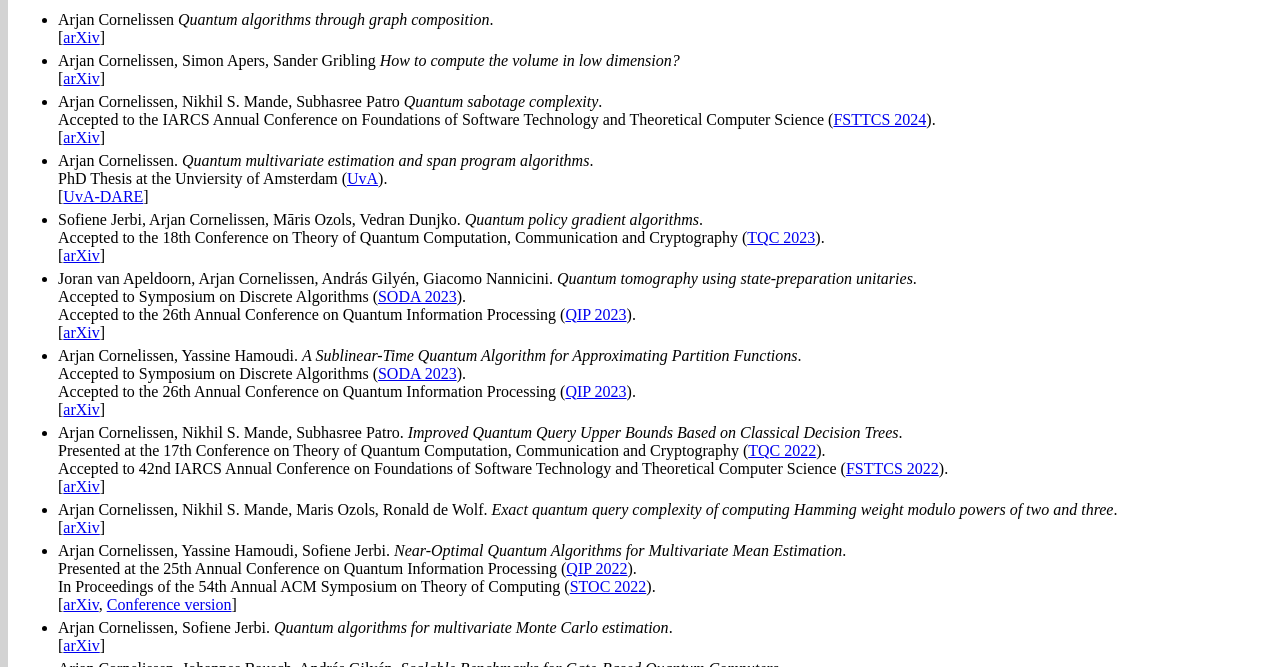
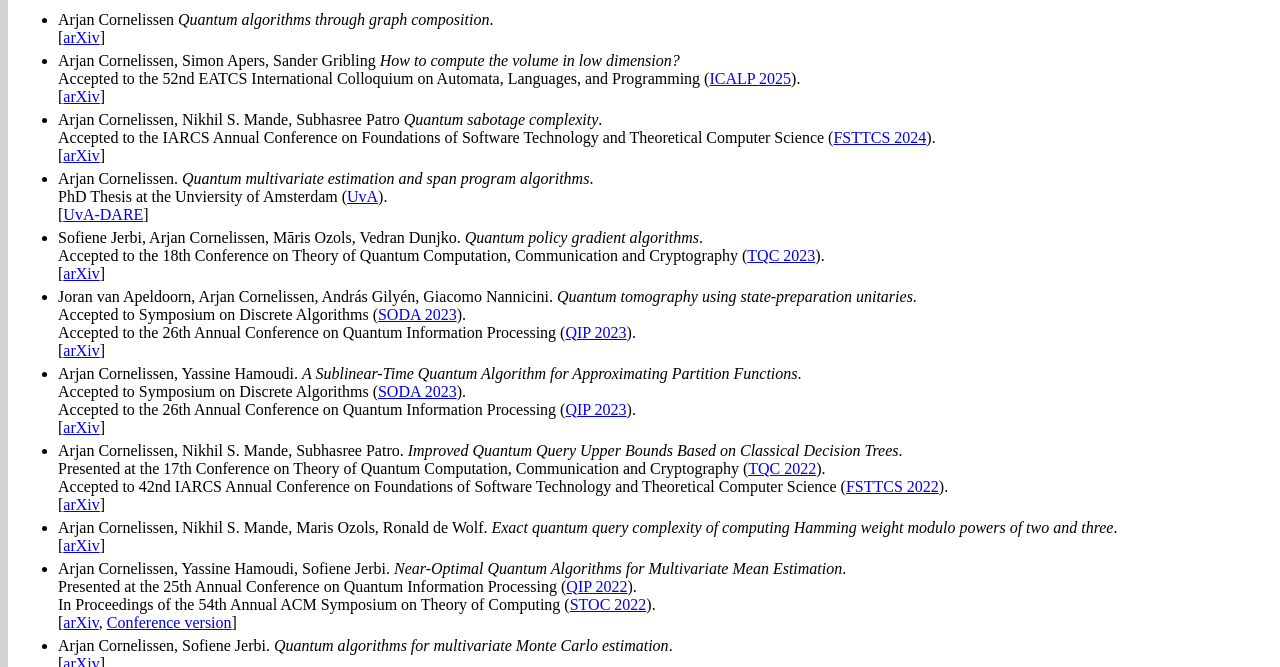
Before and after one commit to arriopolis/arriopolis.github.io, a plain HTML site: page index.html in a window 1280 px wide. Shown: the part 433-1100 px from the top of the page. Drawn offline with Linux system fonts and the light colour scheme; no server answers.

Commit message:
Updated paper acceptence at ICALP.

```diff
--- a/index.html
+++ b/index.html
@@ -43,6 +43,7 @@
     <li>
       Arjan Cornelissen, Simon Apers, Sander Gribling
       <i>How to compute the volume in low dimension?</i><br/>
+      Accepted to the 52nd EATCS International Colloquium on Automata, Languages, and Programming (<a href = 'https://conferences.au.dk/icalp2025'>ICALP 2025</a>).<br/>
       [<a href = 'https://arxiv.org/abs/2503.02207'>arXiv</a>]
     </li>
     <li>
```
